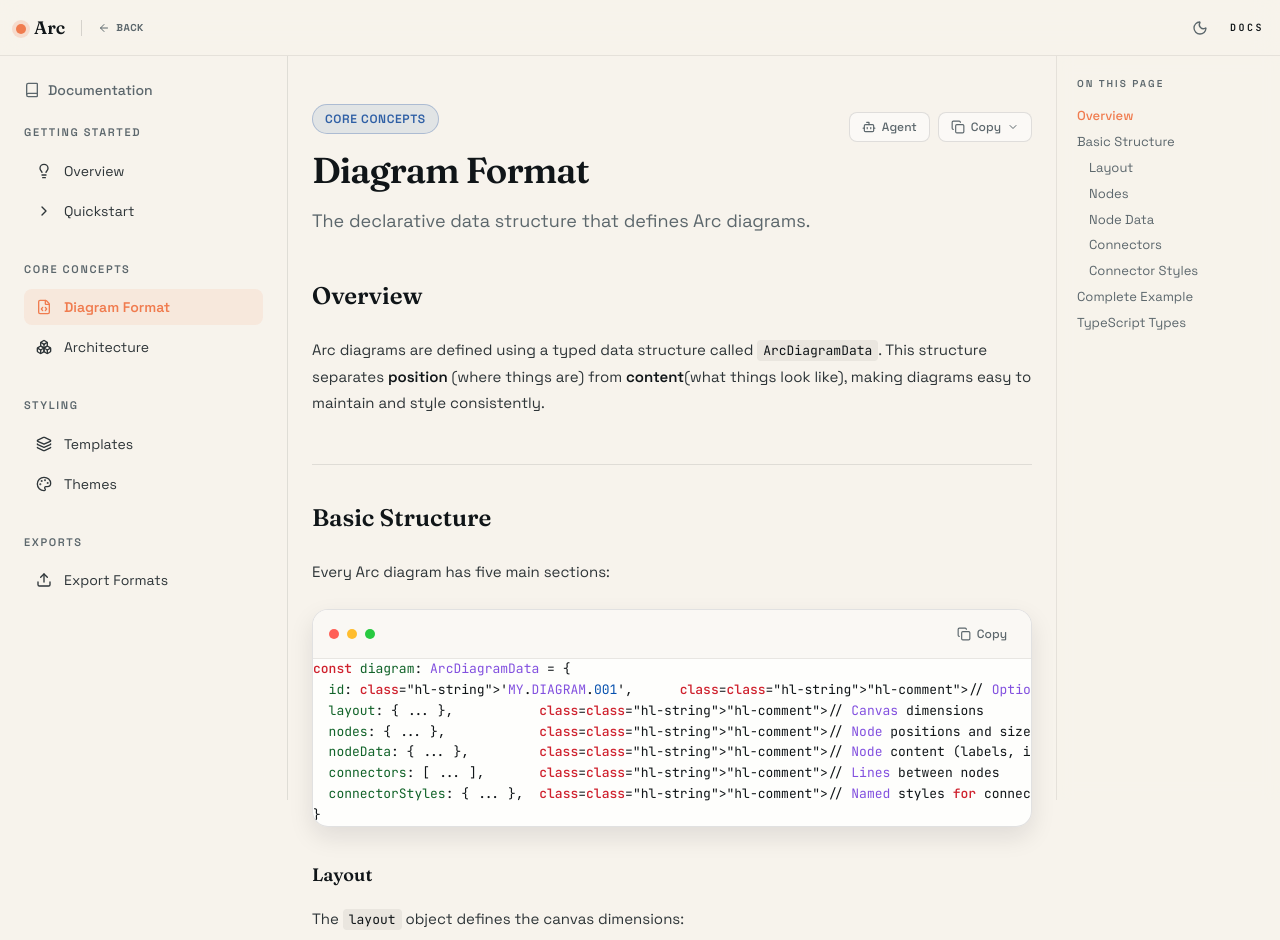
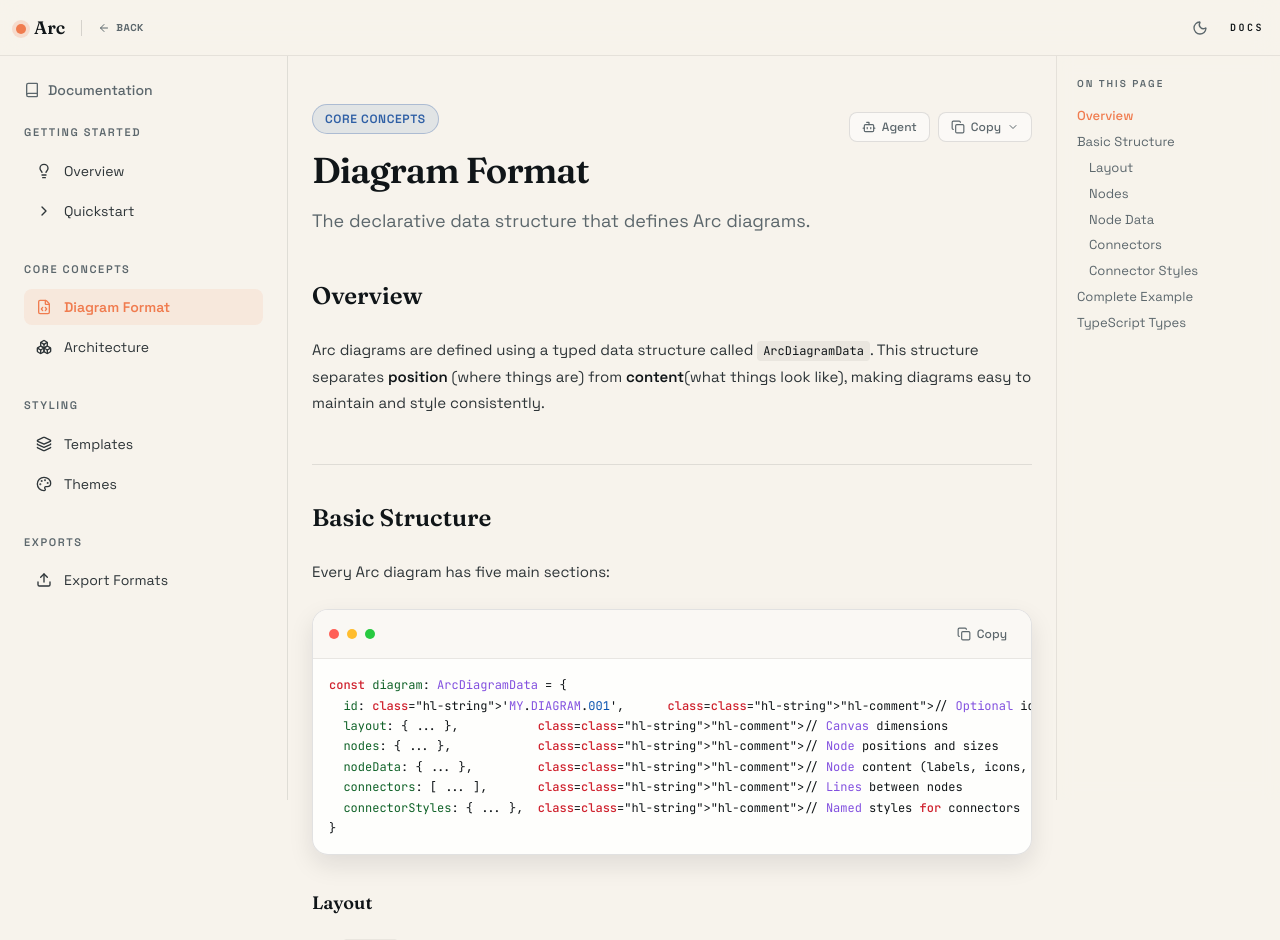
Before and after one commit to arach/arc, a React (Vite) app: page /docs/diagram-format in a window 1280 px wide. Shown: the top 940 px of the page. Built offline with nearby package versions, Linux system fonts and the light colour scheme.

Commit message:
🐛 Fix code block overflow and styling issues
- Don't syntax highlight bash/terminal code
- Reduce font size to 12px for better fit
- Add visible scrollbars for horizontal overflow
- Fix container width constraints
- Update inline code font size to match

```diff
--- a/src/components/docs/CodeBlock.tsx
+++ b/src/components/docs/CodeBlock.tsx
@@ -68,7 +68,10 @@ export default function CodeBlock({
     setTimeout(() => setCopied(false), 2000)
   }
 
-  const highlightedCode = highlightCode(code, language)
+  // Don't syntax highlight bash/terminal - just escape HTML
+  const highlightedCode = language === 'bash'
+    ? escapeHtml(code)
+    : highlightCode(code, language)
 
   return (
     <div
@@ -77,6 +80,8 @@ export default function CodeBlock({
         background: 'rgba(255, 255, 255, 0.85)',
         border: '1px solid rgba(16, 21, 24, 0.12)',
         boxShadow: '0 10px 24px rgba(16, 23, 32, 0.1)',
+        maxWidth: '100%',
+        minWidth: 0,
       }}
     >
       {/* Header with traffic lights and filename */}
@@ -123,23 +128,32 @@ export default function CodeBlock({
       </div>
 
       {/* Code content */}
-      <div className="overflow-x-auto">
+      <div
+        className="code-scroll-container"
+        style={{
+          overflowX: 'auto',
+          maxWidth: '100%',
+        }}
+      >
         <pre
-          className="p-4"
           style={{
             margin: 0,
-            fontSize: '13px',
-            lineHeight: 1.6,
+            padding: '16px',
+            fontSize: '12px',
+            lineHeight: 1.7,
             fontFamily: "'JetBrains Mono', 'SF Mono', 'Monaco', monospace",
             color: '#101518',
             background: 'transparent',
+            whiteSpace: 'pre',
+            wordBreak: 'normal',
+            overflowWrap: 'normal',
           }}
         >
-          <code dangerouslySetInnerHTML={{ __html: highlightedCode }} />
+          <code style={{ display: 'block' }} dangerouslySetInnerHTML={{ __html: highlightedCode }} />
         </pre>
       </div>
 
-      {/* Syntax highlighting styles matching landing page */}
+      {/* Syntax highlighting and scrollbar styles */}
       <style>{`
         .hl-keyword { color: #cf222e; font-weight: 500; }
         .hl-string { color: #0a3069; }
@@ -147,6 +161,21 @@ export default function CodeBlock({
         .hl-property { color: #116329; }
         .hl-comment { color: #6e7781; font-style: italic; }
         .hl-type { color: #8250df; }
+
+        .code-scroll-container::-webkit-scrollbar {
+          height: 8px;
+        }
+        .code-scroll-container::-webkit-scrollbar-track {
+          background: rgba(16, 21, 24, 0.04);
+          border-radius: 4px;
+        }
+        .code-scroll-container::-webkit-scrollbar-thumb {
+          background: rgba(16, 21, 24, 0.15);
+          border-radius: 4px;
+        }
+        .code-scroll-container::-webkit-scrollbar-thumb:hover {
+          background: rgba(16, 21, 24, 0.25);
+        }
       `}</style>
     </div>
   )
--- a/src/components/docs/DocsLayout.tsx
+++ b/src/components/docs/DocsLayout.tsx
@@ -524,6 +524,9 @@ export default function DocsLayout({
           font-size: 15px;
           line-height: 1.75;
           color: var(--prose-body);
+          overflow-wrap: break-word;
+          word-wrap: break-word;
+          min-width: 0;
         }
 
         .docs-prose h2 {
@@ -573,7 +576,7 @@ export default function DocsLayout({
 
         .docs-prose code {
           font-family: 'JetBrains Mono', 'SF Mono', monospace;
-          font-size: 13px;
+          font-size: 12px;
           padding: 2px 6px;
           border-radius: 4px;
           background: var(--prose-code-bg);
```
